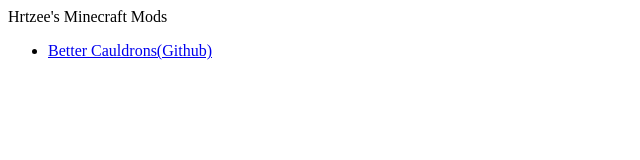
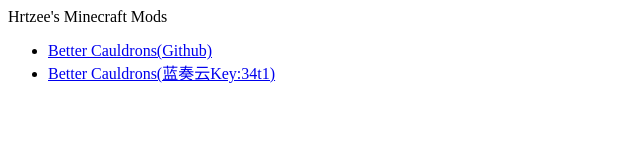
Before and after one commit to Hrtzee/Hrtzee.github.io, a plain HTML site: page index.html in a window 1280 px wide. Shown: the whole page, without its empty margins (0-640 px from the left). Drawn offline with Linux system fonts and the light colour scheme.

Commit message:
Update index.html

```diff
--- a/index.html
+++ b/index.html
@@ -2,4 +2,5 @@
 
 <ul>
   <li> <a href="https://github.com/Hrtzee/BetterCauldrons">Better Cauldrons(Github)</a> </li>
+  <li> <a href="https://wwr.lanzoui.com/b02oea8va">Better Cauldrons(蓝奏云Key:34t1)</a> </li>
 </ul>
```
